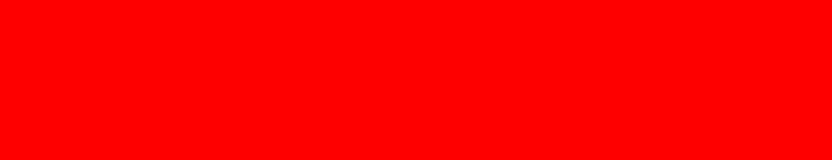
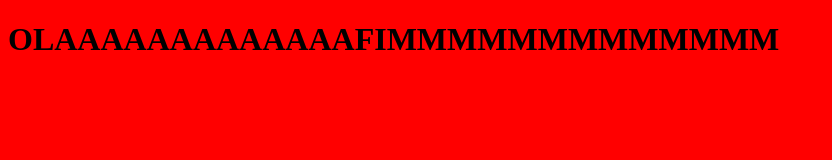
Before and after one commit to franciscoMello777/Front-End, a plain HTML site: page Aulas/Aula11/mediaQuerie/index.html in a window 1280 px wide. Shown: the whole page, without its empty margins (0-832 px from the left). Drawn offline with Linux system fonts and the light colour scheme.

Commit message:
atualizando

```diff
--- a/Aulas/Aula11/mediaQuerie/index.css
+++ b/Aulas/Aula11/mediaQuerie/index.css
@@ -2,6 +2,10 @@
     body {
         background-color: red;
     }
+}
+
+h1::after {
+    content: "bom diaaaaaa";
 }
 
 @media screen and (min-width: 480px) and (max-width:768px) {
@@ -10,10 +14,18 @@
     }
 }
 
+h1::after {
+    content: "boa noiiiiiiiite";
+}
+
 @media screen and (min-width: 768px) and (max-width:1024px) {
     body {
         background-color: purple;
     }
+}
+
+h1::after {
+    content: "boa tardeeeeeeee";
 }
 
 @media screen and (max-width: 480px) {
@@ -21,3 +33,7 @@
         background-color: green;
     }
 }
+
+h1::after {
+    content: "FIMMMMMMMMMMMMM";
+}
--- a/Aulas/Aula11/mediaQuerie/index.html
+++ b/Aulas/Aula11/mediaQuerie/index.html
@@ -7,6 +7,6 @@
     <link rel="stylesheet" href="./index.css">
 </head>
 <body>
-
+    <h1>OLAAAAAAAAAAAAA</h1>
 </body>
 </html>
```
